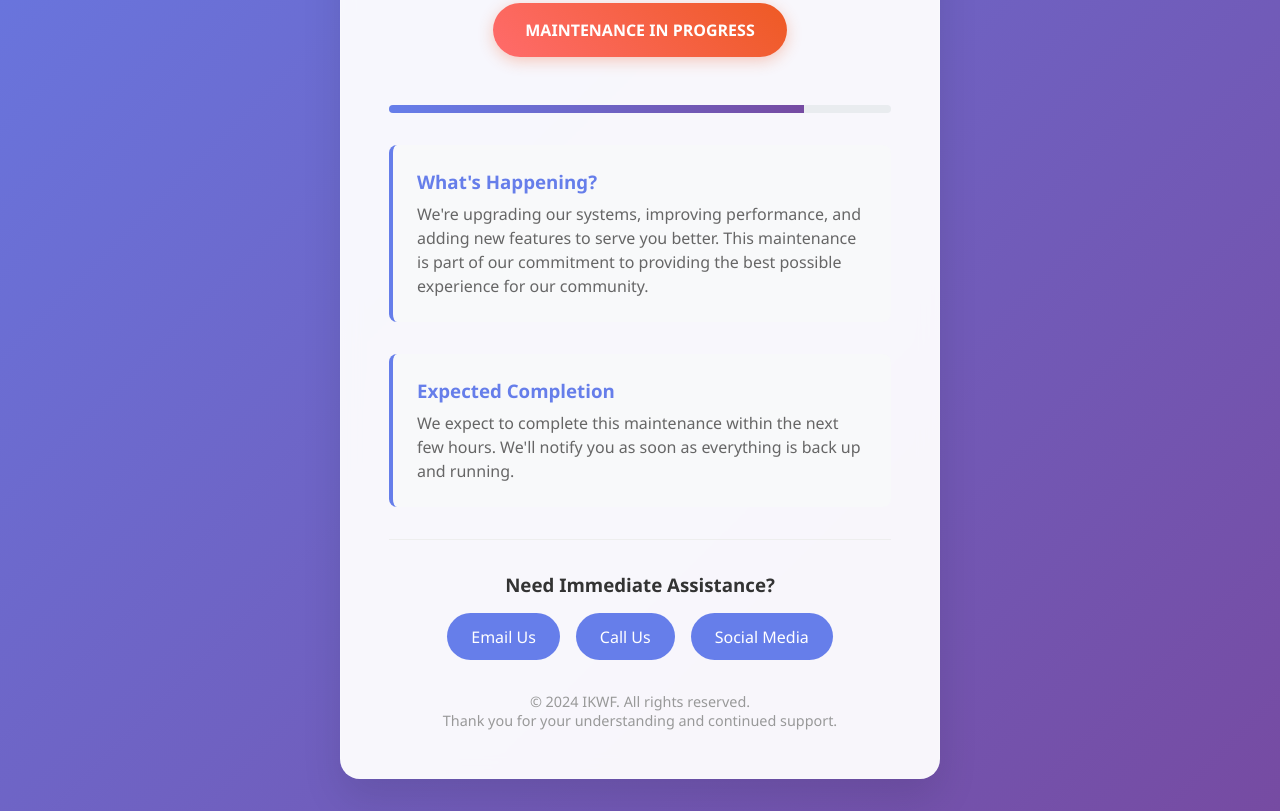
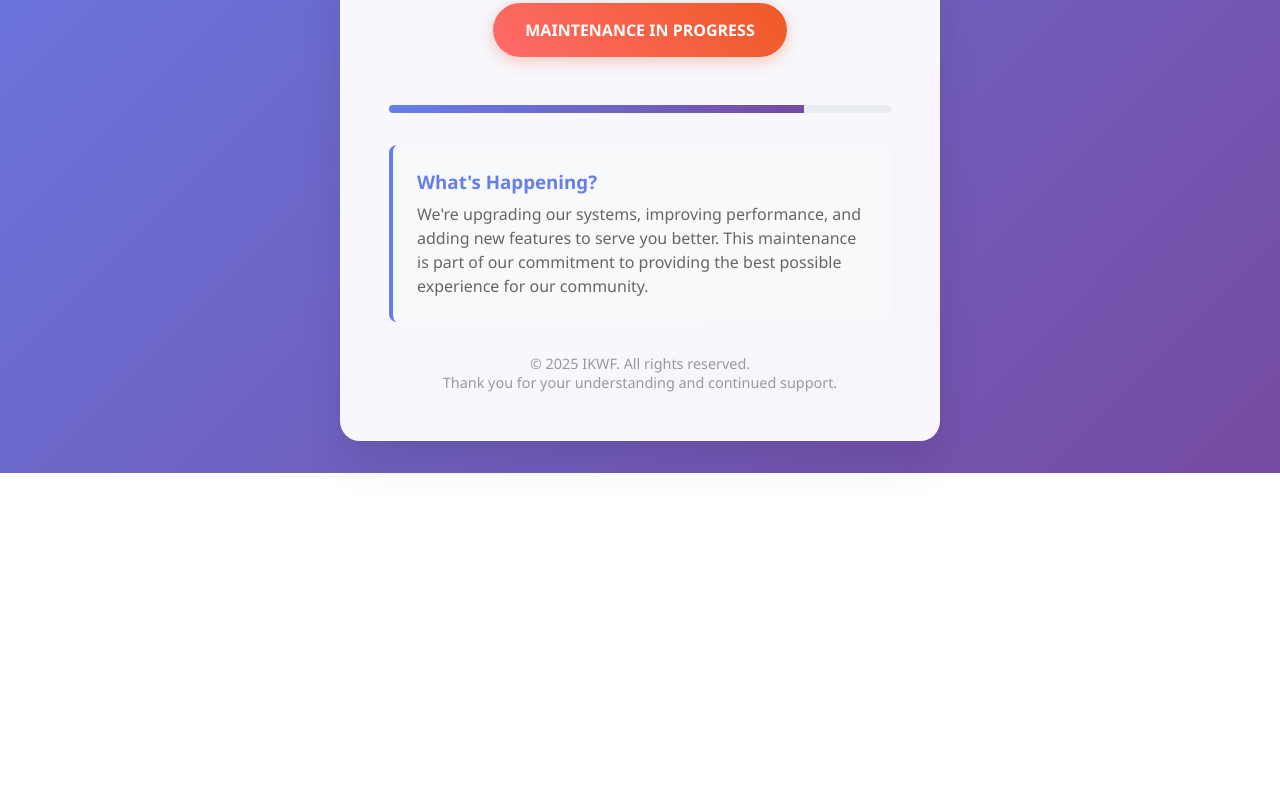
Before and after one commit to NathanUrwin/nathanurwin.github.io, a plain HTML site: page index.html in a window 1280 px wide. Shown: the part 487-1298 px from the top of the page. After the commit the page ends 960 px from the top, so only its background shows below. Drawn offline with Linux system fonts and the light colour scheme.

Commit message:
Remove maintenance completion and contact information sections from index.html; update copyright year to 2025.

```diff
--- a/index.html
+++ b/index.html
@@ -207,25 +207,10 @@
             </p>
         </div>
 
-        <div class="info-box">
-            <h3>Expected Completion</h3>
-            <p>
-                We expect to complete this maintenance within the next few hours.
-                We'll notify you as soon as everything is back up and running.
-            </p>
-        </div>
 
-        <div class="contact-info">
-            <h3>Need Immediate Assistance?</h3>
-            <div class="contact-links">
-                <a href="mailto:info@ikwf.org" class="contact-link">Email Us</a>
-                <a href="tel:+1234567890" class="contact-link">Call Us</a>
-                <a href="#" class="contact-link">Social Media</a>
-            </div>
-        </div>
 
         <div class="footer">
-            <p>&copy; 2024 IKWF. All rights reserved.</p>
+            <p>&copy; 2025 IKWF. All rights reserved.</p>
             <p>Thank you for your understanding and continued support.</p>
         </div>
     </div>
```
